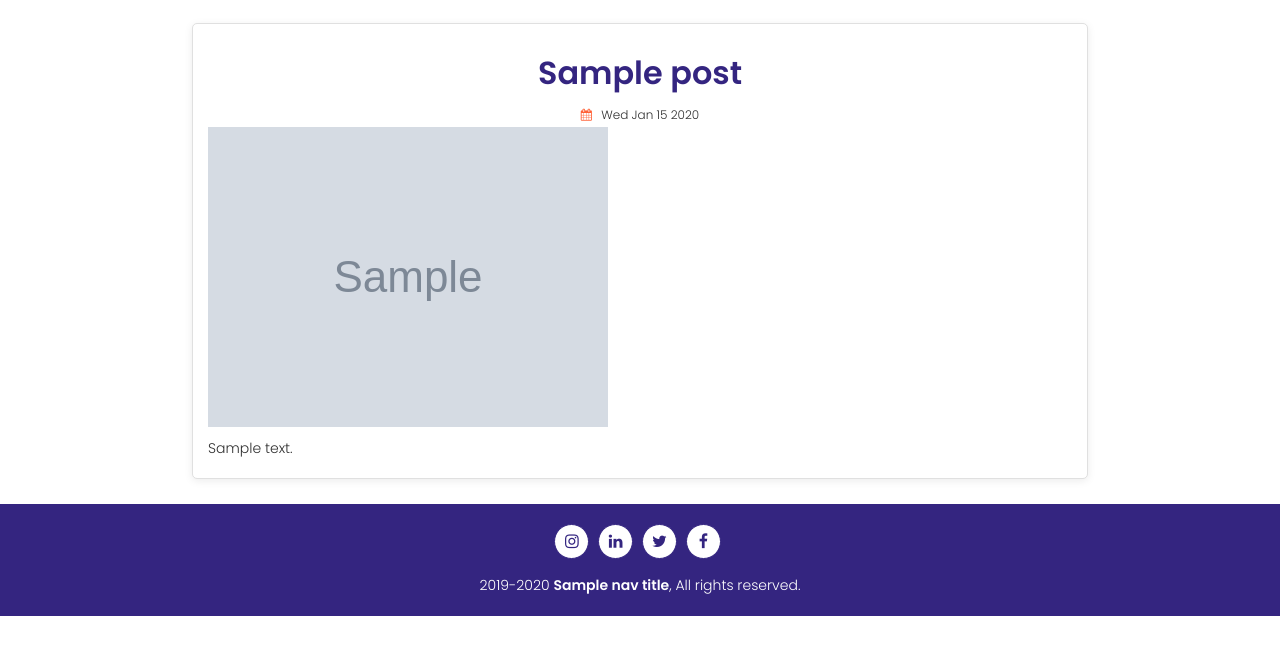
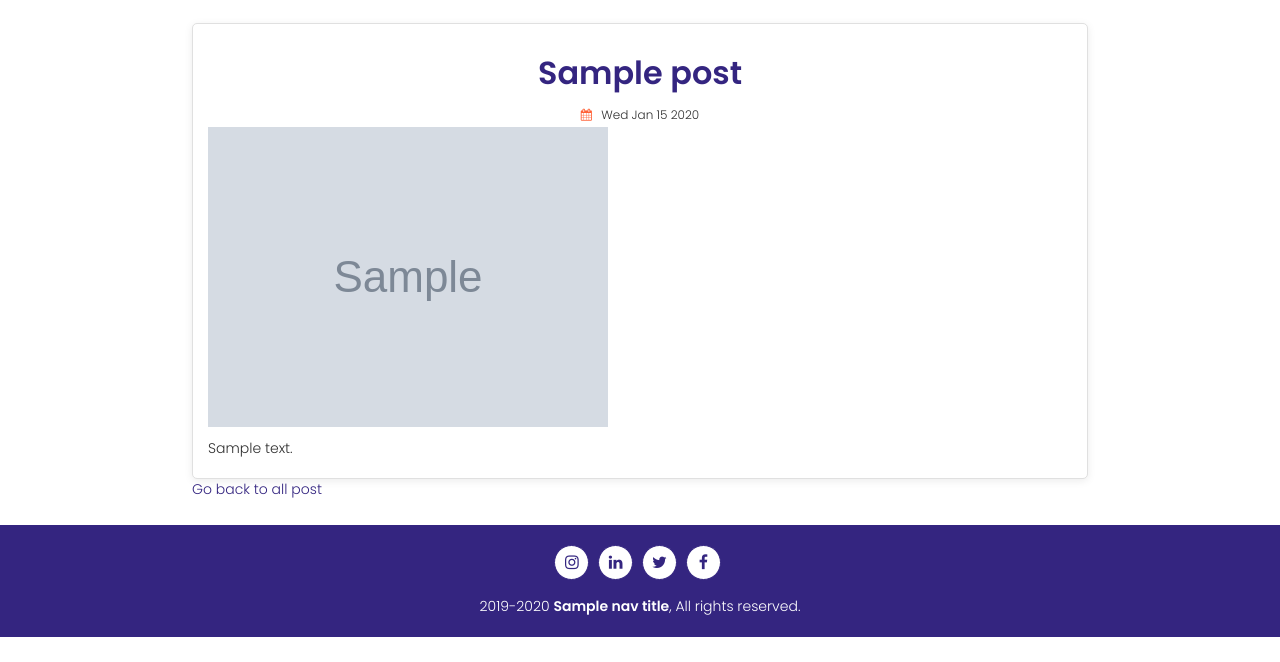
Before and after one commit to chanmyaemaung/yky-project, a Node server app: template views/show.ejs in a window 1280 px wide. Shown: the part 138-800 px from the top of the page. Run offline with Node 20, Linux system fonts and the light colour scheme; tables that the repository leaves empty hold one stand-in row (values such as "Sample post"); the template is opened without the code that fills it: values that come from a table or form of the project are taken from there, most other values are stand-ins (such as "Sample title", 1, 10 or a date in 2020); some libraries are stand-ins or nearby versions.

Commit message:
updated some html!

```diff
--- a/views/show.ejs
+++ b/views/show.ejs
@@ -17,44 +17,15 @@
                             <p><%- post.content %></p>
                         </div>
                     </div>
+                    <a href="/blog">Go back to all post</a>
                 </div>
-                <form method="POST">
-                    <!-- <a href="/blog/<%= post._id %>?_method=DELETE" class="btn">Delete</a> -->
-                    <!-- <a class="btn col s12" href="/blog/<%= post._id %>/edit">Edit</a> -->
-                </form>
+                <!-- <form method="POST">
+                    <a href="/blog/<%= post._id %>?_method=DELETE" class="btn">Delete</a>
+                    <a class="btn col s12" href="/blog/<%= post._id %>/edit">Edit</a>
+                </form> -->
 
             </div>
         </div>
     </div>
     <!-- END CONTENT -->
-
-
-
-
-
-    <!-- CONTENT -->
-    <!-- <div id="page-content">
-    <div class="container">
-        <div class="row">
-            <div class="col s12">
-                <div class="card z-depth-2">
-                    <h4 class="center indigo-text text-darken-4"><%= post.title %></h4>
-                    <span class="right"><i class="fa fa-calendar"></i> <%= post.date.toDateString() %></span>
-                    <div class="card-image">
-                        <img src="<%= post.image %>" alt="yky-image">
-                    </div>
-                    <div class="card-content">
-                        <p><%- post.content %></p>
-                    </div>
-                </div>
-            </div>
-            <form action="/blog/<%= post._id %>?_method=DELETE" method="POST">
-                <a class="btn">Delete</a>
-                <a class="btn right" href="/blog/<%= post._id %>/edit">Edit</a>
-            </form>
-        </div>
-    </div> /.End Container -->
-    <!-- </div> -->
-    <!-- END CONTENT -->
-
     <% include _layouts/footer %>
```
